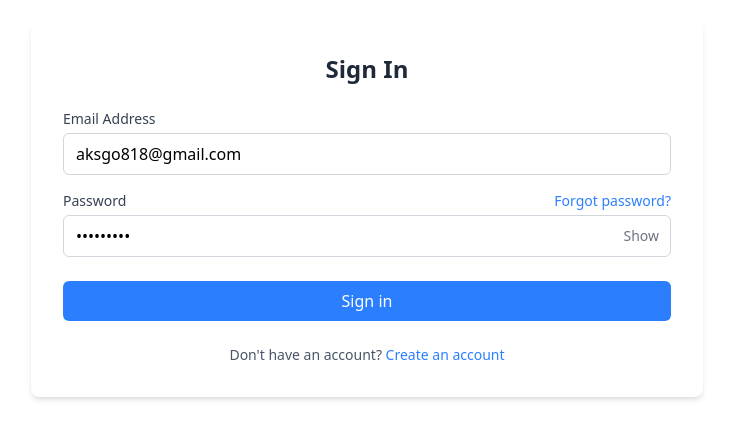
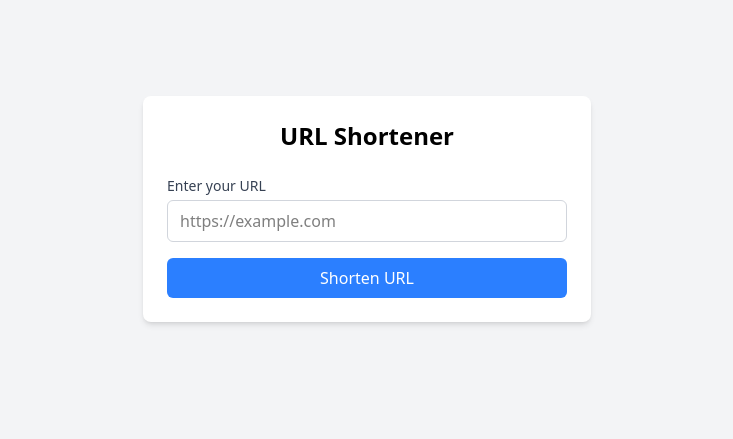
Before and after one commit to ANANDSINGH212301/urlshortner, a React (Vite) app in the folder frontend/: page / in a window 1280 px wide. Shown: the part 191-630 px from the top of the page, without its empty margins (273-1006 px from the left). Built offline with nearby package versions, Linux system fonts and the light colour scheme.

Commit message:
Adding tanstack to the project for better routing and page management

```diff
--- a/frontend/package.json
+++ b/frontend/package.json
@@ -11,6 +11,7 @@
   },
   "dependencies": {
     "@tailwindcss/vite": "^4.1.10",
+    "@tanstack/react-query": "^5.81.2",
     "@tanstack/react-router": "^1.121.34",
     "axios": "^1.10.0",
     "react": "^19.1.0",
--- a/frontend/src/App.jsx
+++ b/frontend/src/RootLayout.jsx
@@ -1,13 +1,14 @@
+import { Outlet } from "@tanstack/react-router"
 import "./index.css"
 import AuthPage from "./pages/AuthPage"
 import HomePage from "./pages/HomePage"
 
-const App = () => {
+const RootLayout = () => {
   return (
    <>
-   <AuthPage />
+   <Outlet/>
    </>
   )
 }
 
-export default App
+export default RootLayout
--- a/frontend/src/main.jsx
+++ b/frontend/src/main.jsx
@@ -1,6 +1,20 @@
 import { createRoot } from "react-dom/client";
-import App from "./App.jsx";
+import "./index.css";
+import { QueryClientProvider, QueryClient } from "@tanstack/react-query";
+import { StrictMode } from "react";
+import { createRouter, RouterProvider } from "@tanstack/react-router";
+import { routeTree } from "./routing/RouteTree.js";
+
+const router = createRouter({
+  routeTree,
+});
+
+const queryClient = new QueryClient();
 
 createRoot(document.getElementById("root")).render(
-<App />
+  <QueryClientProvider client={queryClient}>
+    <StrictMode>
+      <RouterProvider router={router} />
+    </StrictMode>
+  </QueryClientProvider>
 );
--- /dev/null
+++ b/frontend/src/pages/DashboardPage.jsx
@@ -0,0 +1,10 @@
+import React from 'react'
+
+const DashboardPage = () => {
+  return (
+    <>
+    </>
+  )
+}
+
+export default DashboardPage
--- /dev/null
+++ b/frontend/src/routing/Auth.route.js
@@ -0,0 +1,10 @@
+import { createRoute } from "@tanstack/react-router"
+import { rootRoute } from "./RouteTree"
+import AuthPage from "../pages/AuthPage"
+
+
+export const authRoute = createRoute({
+    getParentRoute: () => rootRoute,
+    path: '/auth',
+    component: AuthPage
+})
--- /dev/null
+++ b/frontend/src/routing/Dashboard.js
@@ -0,0 +1,9 @@
+import { createRoute } from "@tanstack/react-router"
+import DashboardPage from "../pages/DashboardPage"
+import { rootRoute } from "./RouteTree"
+
+export const dashboardRoute = createRoute({
+    getParentRoute: () => rootRoute,
+    path: '/dashboard',
+    component: DashboardPage
+})
--- /dev/null
+++ b/frontend/src/routing/HomePage.js
@@ -0,0 +1,9 @@
+import { createRoute } from "@tanstack/react-router"
+import HomePage from "../pages/HomePage"
+import { rootRoute } from "./RouteTree"
+
+export const homepageRoute = createRoute({
+    getParentRoute: () => rootRoute,
+    path: '/',
+    component: HomePage
+})
--- /dev/null
+++ b/frontend/src/routing/RouteTree.js
@@ -0,0 +1,10 @@
+import RootLayout from "../RootLayout"
+import { createRootRoute } from "@tanstack/react-router"
+import { authRoute } from "./Auth.route"
+import { homepageRoute } from "./HomePage"
+import { dashboardRoute } from "./Dashboard"
+
+export const rootRoute = createRootRoute({
+  component: RootLayout
+})
+export const routeTree = rootRoute.addChildren([authRoute, homepageRoute,dashboardRoute])
```
Also changed, not shown: 1 other file (tests, documents, lock files or other folders).
